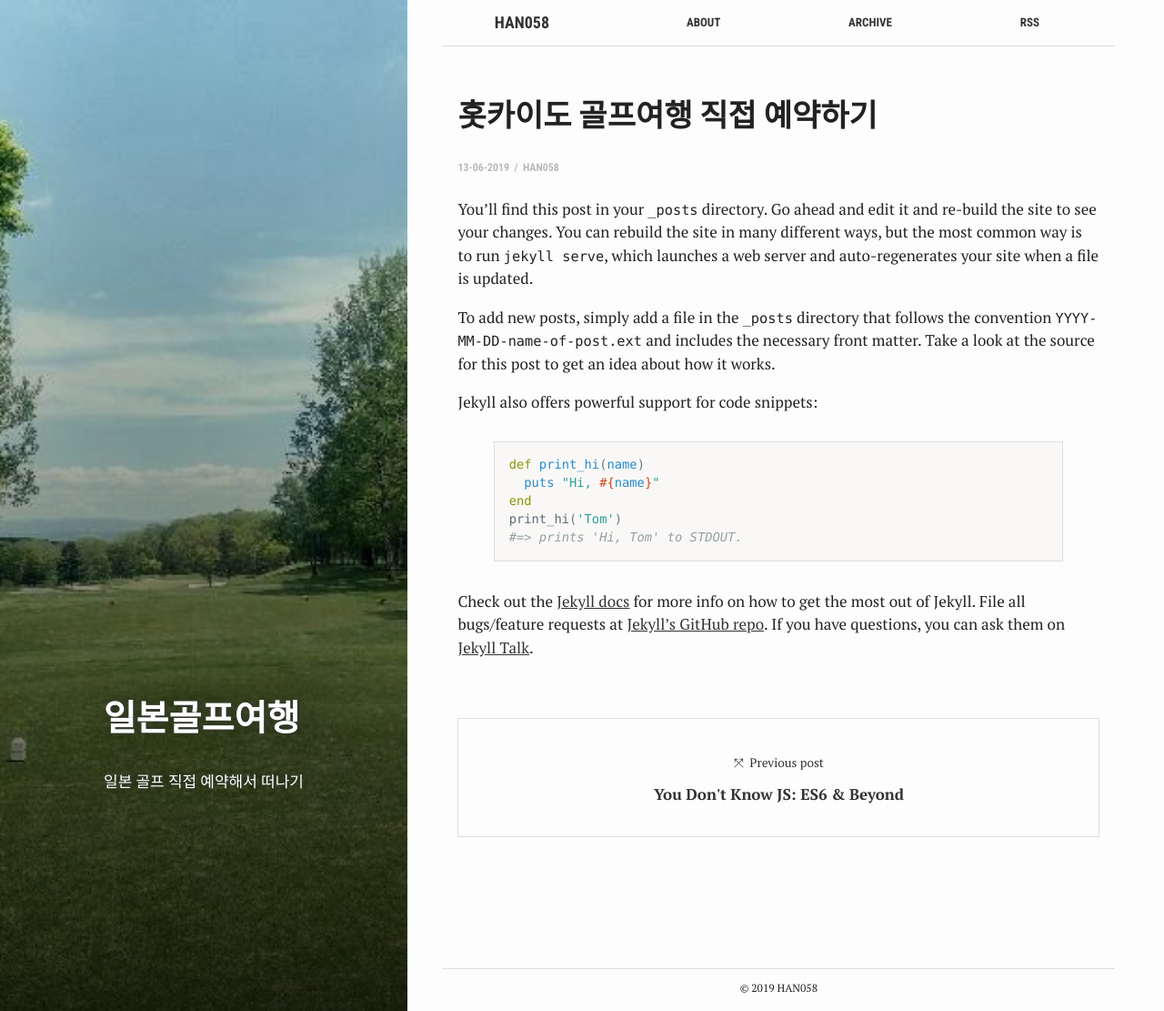
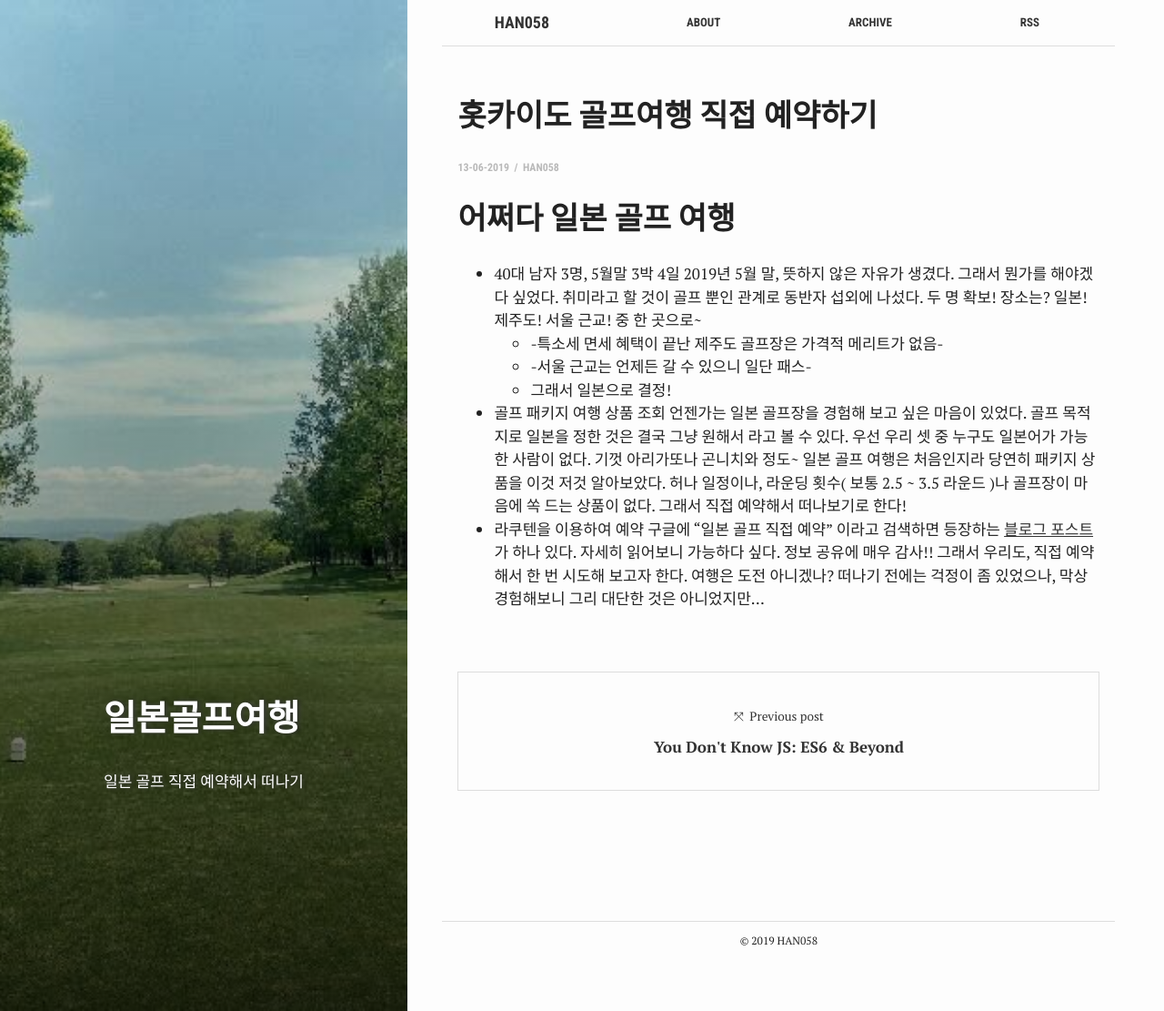
Before and after one commit to han058/han058.github.io, a Jekyll site: the page built from _posts/2019-06-13-hokkaido-golf.md, in a window 1280 px wide and 1111 px high. Shown: the whole window at 91% size. Built offline with Jekyll 4.4.1, drawn with Linux system fonts in a browser that asks for light colours.

Commit message:
write post

```diff
--- a/_posts/2019-06-13-hokkaido-golf.md
+++ b/_posts/2019-06-13-hokkaido-golf.md
@@ -9,22 +9,26 @@ categories: posts
 tags: '일본골프여행'
 author: han058
 ---
-You’ll find this post in your `_posts` directory. Go ahead and edit it and re-build the site to see your changes. You can rebuild the site in many different ways, but the most common way is to run `jekyll serve`, which launches a web server and auto-regenerates your site when a file is updated.
-
-To add new posts, simply add a file in the `_posts` directory that follows the convention `YYYY-MM-DD-name-of-post.ext` and includes the necessary front matter. Take a look at the source for this post to get an idea about how it works.
-
-Jekyll also offers powerful support for code snippets:
-
-{% highlight ruby %}
-def print_hi(name)
-  puts "Hi, #{name}"
-end
-print_hi('Tom')
-#=> prints 'Hi, Tom' to STDOUT.
-{% endhighlight %}
-
-Check out the [Jekyll docs][jekyll-docs] for more info on how to get the most out of Jekyll. File all bugs/feature requests at [Jekyll’s GitHub repo][jekyll-gh]. If you have questions, you can ask them on [Jekyll Talk][jekyll-talk].
-
-[jekyll-docs]: http://jekyllrb.com/docs/home
-[jekyll-gh]:   https://github.com/jekyll/jekyll
-[jekyll-talk]: https://talk.jekyllrb.com/
+# 어쩌다 일본 골프 여행
+* 40대 남자 3명, 5월말 3박 4일
+2019년 5월 말, 뜻하지 않은 자유가 생겼다.
+그래서 뭔가를 해야겠다 싶었다.
+취미라고 할 것이 골프 뿐인 관계로 동반자 섭외에 나섰다.
+두 명 확보!
+장소는? 일본! 제주도! 서울 근교! 중 한 곳으로~
+	* -특소세 면세 혜택이 끝난 제주도 골프장은 가격적 메리트가 없음-
+	* -서울 근교는 언제든 갈 수 있으니 일단 패스-
+	* 그래서 일본으로 결정!
+* 골프 패키지 여행 상품 조회
+언젠가는 일본 골프장을 경험해 보고 싶은 마음이 있었다.
+골프 목적지로 일본을 정한 것은 결국 그냥 원해서 라고 볼 수 있다.
+우선 우리 셋 중 누구도 일본어가 가능한 사람이 없다.
+기껏 아리가또나 곤니치와 정도~
+일본 골프 여행은 처음인지라 당연히 패키지 상품을 이것 저것 알아보았다.
+허나 일정이나, 라운딩 횟수( 보통 2.5 ~ 3.5 라운드 )나 골프장이 마음에 쏙 드는 상품이 없다.
+그래서 직접 예약해서 떠나보기로 한다!
+* 라쿠텐을 이용하여 예약
+구글에 "일본 골프 직접 예약" 이라고 검색하면 등장하는 [블로그 포스트](http://blog.naver.com/explorerlte/221387198624)가 하나 있다.
+자세히 읽어보니 가능하다 싶다. 정보 공유에 매우 감사!!
+그래서 우리도, 직접 예약해서 한 번 시도해 보고자 한다.
+여행은 도전 아니겠나? 떠나기 전에는 걱정이 좀 있었으나, 막상 경험해보니 그리 대단한 것은 아니었지만...
```
